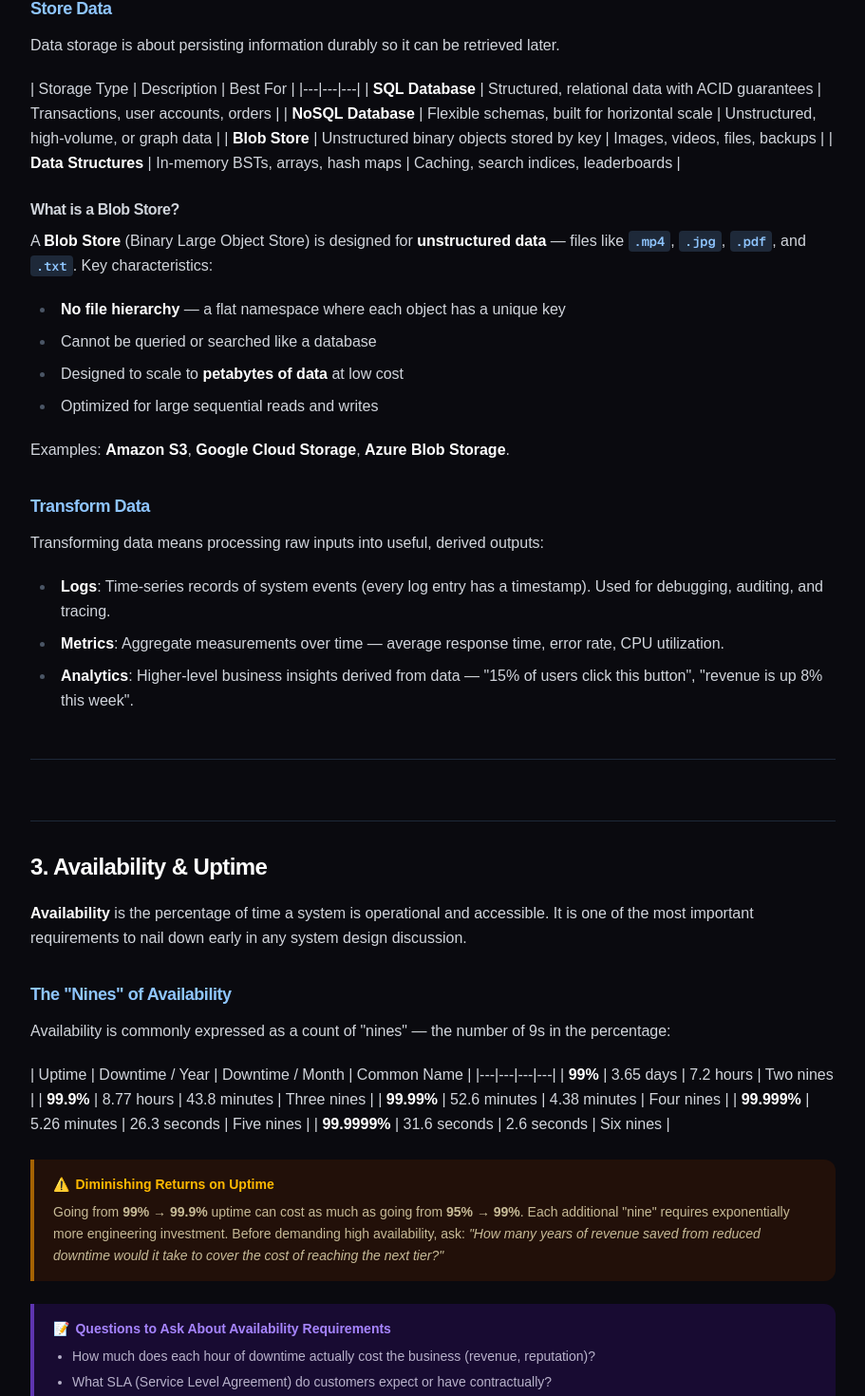
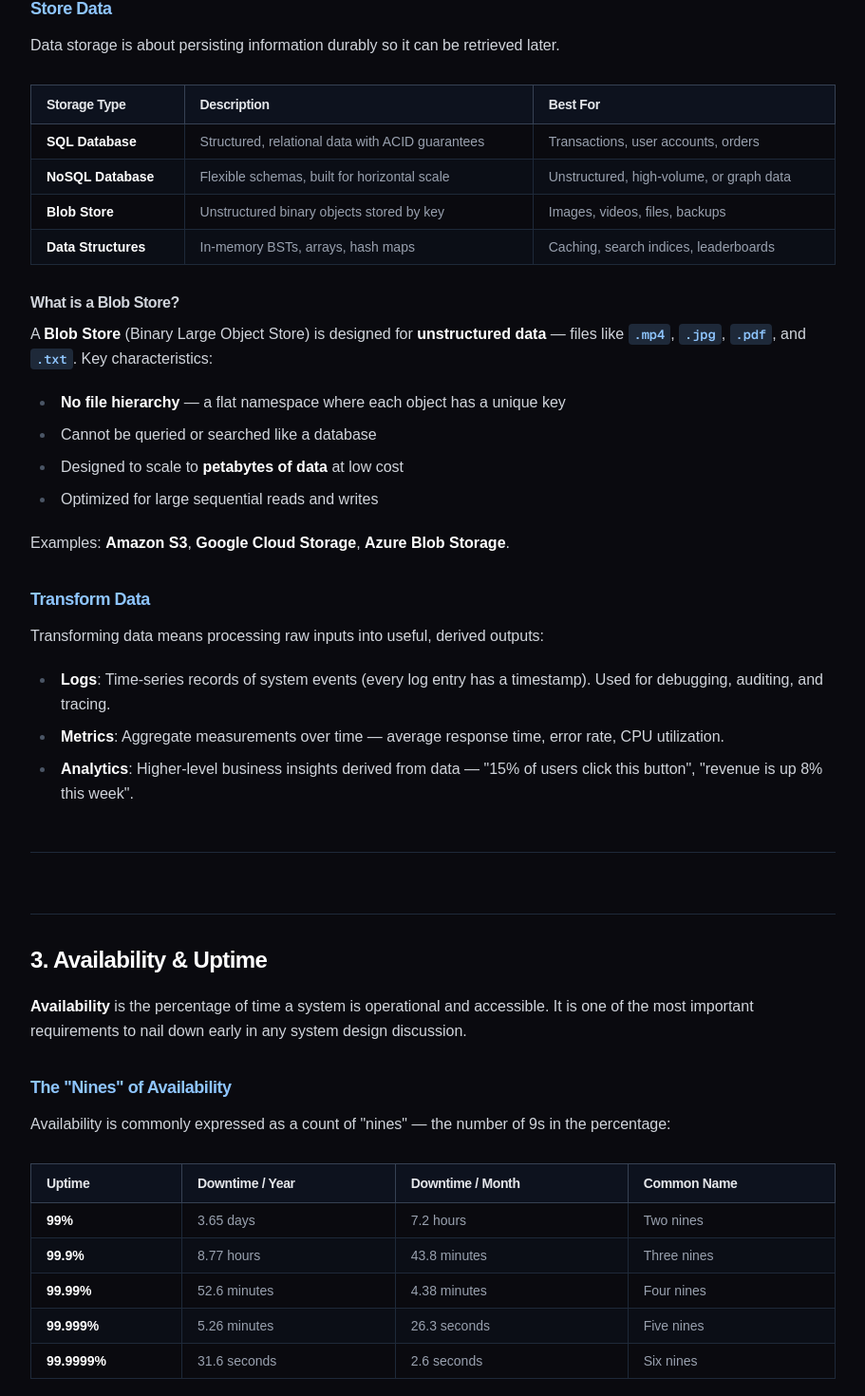
Before and after one commit to tai-shis/comp4299-system-design, a Next.js app: page /background-notes in a window 1280 px wide. Shown: the part 3332-4802 px from the top of the page at 95% size, without its empty margins (184-1095 px from the left). Built offline with nearby package versions, Linux system fonts and the light colour scheme.

Commit message:
hotfix: convert md tables to html

```diff
--- a/src/markdown/background-notes.mdx
+++ b/src/markdown/background-notes.mdx
@@ -114,12 +114,37 @@ Core protocols: **HTTP/HTTPS** (request-response), **WebSockets** (persistent bi
 
 Data storage is about persisting information durably so it can be retrieved later.
 
-| Storage Type | Description | Best For |
-|---|---|---|
-| **SQL Database** | Structured, relational data with ACID guarantees | Transactions, user accounts, orders |
-| **NoSQL Database** | Flexible schemas, built for horizontal scale | Unstructured, high-volume, or graph data |
-| **Blob Store** | Unstructured binary objects stored by key | Images, videos, files, backups |
-| **Data Structures** | In-memory BSTs, arrays, hash maps | Caching, search indices, leaderboards |
+<table>
+  <thead>
+    <tr>
+      <th>Storage Type</th>
+      <th>Description</th>
+      <th>Best For</th>
+    </tr>
+  </thead>
+  <tbody>
+    <tr>
+      <td><strong>SQL Database</strong></td>
+      <td>Structured, relational data with ACID guarantees</td>
+      <td>Transactions, user accounts, orders</td>
+    </tr>
+    <tr>
+      <td><strong>NoSQL Database</strong></td>
+      <td>Flexible schemas, built for horizontal scale</td>
+      <td>Unstructured, high-volume, or graph data</td>
+    </tr>
+    <tr>
+      <td><strong>Blob Store</strong></td>
+      <td>Unstructured binary objects stored by key</td>
+      <td>Images, videos, files, backups</td>
+    </tr>
+    <tr>
+      <td><strong>Data Structures</strong></td>
+      <td>In-memory BSTs, arrays, hash maps</td>
+      <td>Caching, search indices, leaderboards</td>
+    </tr>
+  </tbody>
+</table>
 
 #### What is a Blob Store?
 
@@ -150,13 +175,48 @@ Transforming data means processing raw inputs into useful, derived outputs:
 
 Availability is commonly expressed as a count of "nines" — the number of 9s in the percentage:
 
-| Uptime | Downtime / Year | Downtime / Month | Common Name |
-|---|---|---|---|
-| **99%** | 3.65 days | 7.2 hours | Two nines |
-| **99.9%** | 8.77 hours | 43.8 minutes | Three nines |
-| **99.99%** | 52.6 minutes | 4.38 minutes | Four nines |
-| **99.999%** | 5.26 minutes | 26.3 seconds | Five nines |
-| **99.9999%** | 31.6 seconds | 2.6 seconds | Six nines |
+<table>
+  <thead>
+    <tr>
+      <th>Uptime</th>
+      <th>Downtime / Year</th>
+      <th>Downtime / Month</th>
+      <th>Common Name</th>
+    </tr>
+  </thead>
+  <tbody>
+    <tr>
+      <td><strong>99%</strong></td>
+      <td>3.65 days</td>
+      <td>7.2 hours</td>
+      <td>Two nines</td>
+    </tr>
+    <tr>
+      <td><strong>99.9%</strong></td>
+      <td>8.77 hours</td>
+      <td>43.8 minutes</td>
+      <td>Three nines</td>
+    </tr>
+    <tr>
+      <td><strong>99.99%</strong></td>
+      <td>52.6 minutes</td>
+      <td>4.38 minutes</td>
+      <td>Four nines</td>
+    </tr>
+    <tr>
+      <td><strong>99.999%</strong></td>
+      <td>5.26 minutes</td>
+      <td>26.3 seconds</td>
+      <td>Five nines</td>
+    </tr>
+    <tr>
+      <td><strong>99.9999%</strong></td>
+      <td>31.6 seconds</td>
+      <td>2.6 seconds</td>
+      <td>Six nines</td>
+    </tr>
+  </tbody>
+</table>
 
 <Callout type="warning" title="Diminishing Returns on Uptime">
   Going from **99% → 99.9%** uptime can cost as much as going from **95% → 99%**. Each additional "nine" requires exponentially more engineering investment. Before demanding high availability, ask: *"How many years of revenue saved from reduced downtime would it take to cover the cost of reaching the next tier?"*
@@ -273,12 +333,37 @@ The type of storage used to retrieve data has a massive impact on latency. Each
   caption="Hardware latency hierarchy — each layer is orders of magnitude slower than the one above; cache is ~10 million times faster than HDD"
 />
 
-| Storage Tier | Typical Latency | Notes |
-|---|---|---|
-| **CPU Cache (L1/L2/L3)** | ~1 nanosecond | Stored on the chip itself |
-| **RAM (Memory)** | ~100 nanoseconds | Fast but volatile (lost on power off) |
-| **SSD (Flash Storage)** | ~100 microseconds | Persistent, ~1,000× slower than RAM |
-| **HDD (Spinning Disk)** | ~10 milliseconds | Cheapest per GB, but ~100× slower than SSD |
+<table>
+  <thead>
+    <tr>
+      <th>Storage Tier</th>
+      <th>Typical Latency</th>
+      <th>Notes</th>
+    </tr>
+  </thead>
+  <tbody>
+    <tr>
+      <td><strong>CPU Cache (L1/L2/L3)</strong></td>
+      <td>~1 nanosecond</td>
+      <td>Stored on the chip itself</td>
+    </tr>
+    <tr>
+      <td><strong>RAM (Memory)</strong></td>
+      <td>~100 nanoseconds</td>
+      <td>Fast but volatile (lost on power off)</td>
+    </tr>
+    <tr>
+      <td><strong>SSD (Flash Storage)</strong></td>
+      <td>~100 microseconds</td>
+      <td>Persistent, ~1,000× slower than RAM</td>
+    </tr>
+    <tr>
+      <td><strong>HDD (Spinning Disk)</strong></td>
+      <td>~10 milliseconds</td>
+      <td>Cheapest per GB, but ~100× slower than SSD</td>
+    </tr>
+  </tbody>
+</table>
 
 <Callout type="tip" title="Caching = Trading Storage Cost for Lower Latency">
   A fundamental system design pattern is **caching** — storing frequently accessed data in a faster storage tier so subsequent requests skip the slow path entirely. For example, caching database query results in Redis (in-memory) means reads that would take 10ms from disk now take under 1ms. This can be the difference between a snappy and a sluggish user experience.
@@ -288,15 +373,53 @@ The type of storage used to retrieve data has a massive impact on latency. Each
 
 ## Summary
 
-| Concept | Key Takeaway |
-|---|---|
-| **Vertical Scaling** | Upgrade one server — simple but limited and a single point of failure |
-| **Horizontal Scaling** | Add more servers + load balancer — scalable, redundant, preferred |
-| **Move / Store / Transform** | The three fundamental operations in every system |
-| **Blob Store** | Unstructured binary storage (S3-style) — scales massively, not queryable |
-| **Availability** | Measured in "nines" — each extra nine costs exponentially more |
-| **Reliability** | Probability the system works correctly over time |
-| **Fault Tolerance** | Continues functioning when components fail |
-| **Redundancy** | Backup capacity + geographic distribution |
-| **Throughput** | Operations per second — scale horizontally to increase |
-| **Latency** | End-to-end time — minimize with caching and geographic proximity |
+<table>
+  <thead>
+    <tr>
+      <th>Concept</th>
+      <th>Key Takeaway</th>
+    </tr>
+  </thead>
+  <tbody>
+    <tr>
+      <td><strong>Vertical Scaling</strong></td>
+      <td>Upgrade one server — simple but limited and a single point of failure</td>
+    </tr>
+    <tr>
+      <td><strong>Horizontal Scaling</strong></td>
+      <td>Add more servers + load balancer — scalable, redundant, preferred</td>
+    </tr>
+    <tr>
+      <td><strong>Move / Store / Transform</strong></td>
+      <td>The three fundamental operations in every system</td>
+    </tr>
+    <tr>
+      <td><strong>Blob Store</strong></td>
+      <td>Unstructured binary storage (S3-style) — scales massively, not queryable</td>
+    </tr>
+    <tr>
+      <td><strong>Availability</strong></td>
+      <td>Measured in "nines" — each extra nine costs exponentially more</td>
+    </tr>
+    <tr>
+      <td><strong>Reliability</strong></td>
+      <td>Probability the system works correctly over time</td>
+    </tr>
+    <tr>
+      <td><strong>Fault Tolerance</strong></td>
+      <td>Continues functioning when components fail</td>
+    </tr>
+    <tr>
+      <td><strong>Redundancy</strong></td>
+      <td>Backup capacity + geographic distribution</td>
+    </tr>
+    <tr>
+      <td><strong>Throughput</strong></td>
+      <td>Operations per second — scale horizontally to increase</td>
+    </tr>
+    <tr>
+      <td><strong>Latency</strong></td>
+      <td>End-to-end time — minimize with caching and geographic proximity</td>
+    </tr>
+  </tbody>
+</table>
```
